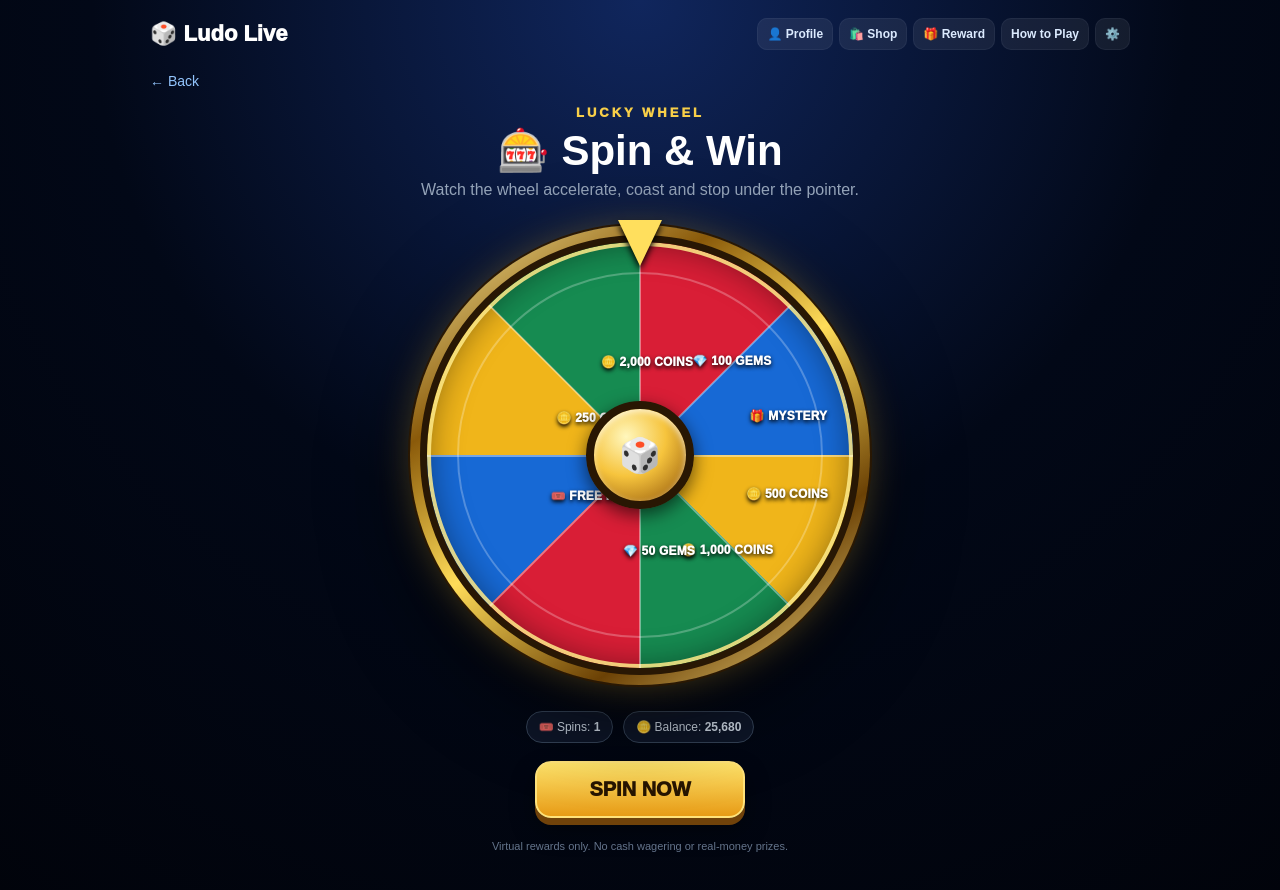
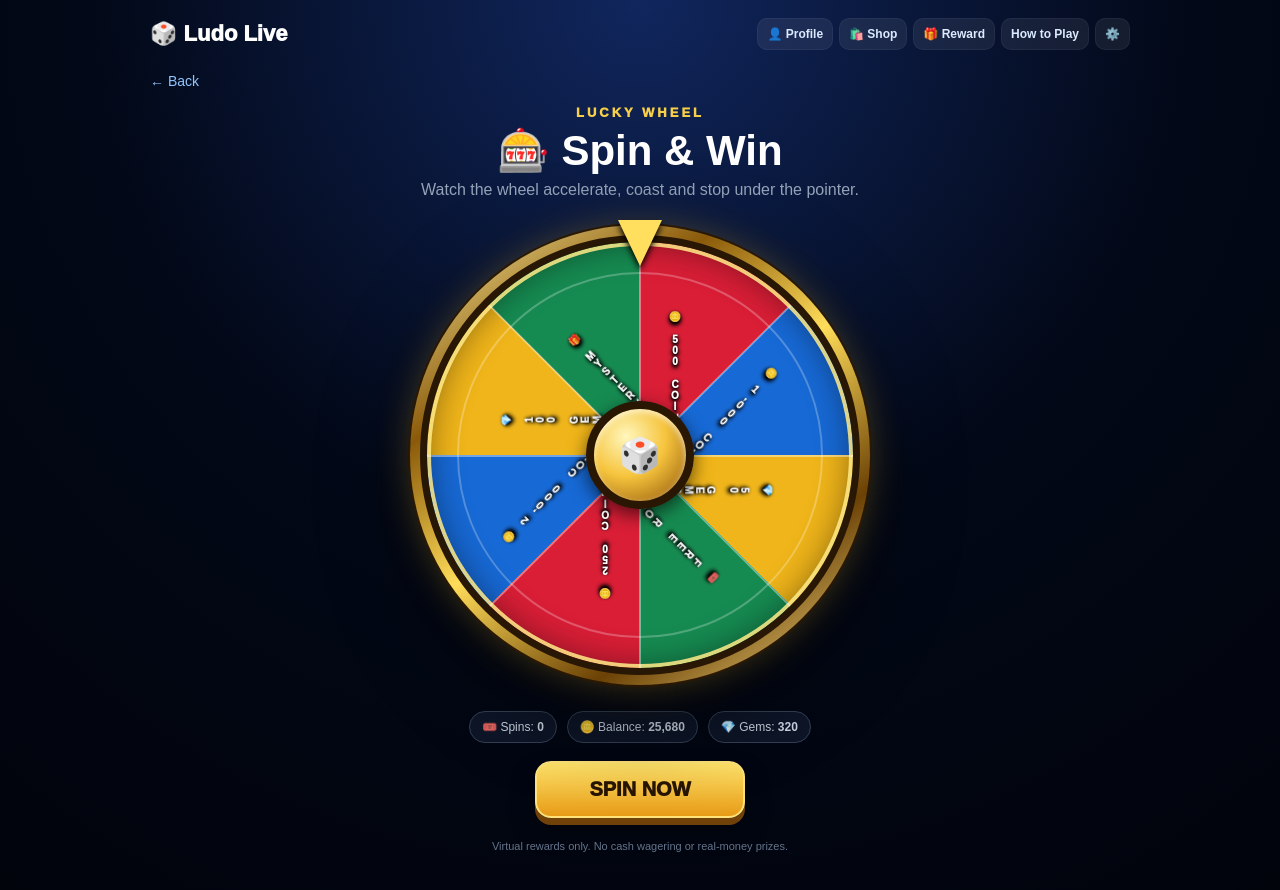
Before and after one commit to MrDan001/ludo-live, a Next.js app: page /spin in a window 1280 px wide. Shown: the top 890 px of the page. Built offline with nearby package versions, Linux system fonts and the light colour scheme.

Commit message:
fix: improve spin wheel labels and persist earned rewards

```diff
--- a/app/spin/page.tsx
+++ b/app/spin/page.tsx
@@ -2,37 +2,48 @@
 import { useEffect, useRef, useState } from "react";
 import AppFrame from "../_components/AppFrame";
 
-const prizes=["500 COINS","1,000 COINS","50 GEMS","FREE ROLL","250 COINS","2,000 COINS","100 GEMS","MYSTERY"];
-const icons=["🪙","🪙","💎","🎟️","🪙","🪙","💎","🎁"];
+type Prize={id:string;label:string;icon:string;kind:"coins"|"gems"|"spins"|"mystery";amount:number};
+const prizes:Prize[]=[
+ {id:"coins500",label:"500 COINS",icon:"🪙",kind:"coins",amount:500},
+ {id:"coins1000",label:"1,000 COINS",icon:"🪙",kind:"coins",amount:1000},
+ {id:"gems50",label:"50 GEMS",icon:"💎",kind:"gems",amount:50},
+ {id:"freeRoll",label:"FREE ROLL",icon:"🎟️",kind:"spins",amount:1},
+ {id:"coins250",label:"250 COINS",icon:"🪙",kind:"coins",amount:250},
+ {id:"coins2000",label:"2,000 COINS",icon:"🪙",kind:"coins",amount:2000},
+ {id:"gems100",label:"100 GEMS",icon:"💎",kind:"gems",amount:100},
+ {id:"mystery",label:"MYSTERY",icon:"🎁",kind:"mystery",amount:1}
+];
 const colors=["#d91e36","#1769d5","#f0b51a","#168b51","#d91e36","#1769d5","#f0b51a","#168b51"];
+type Wallet={coins:number;gems:number;spins:number;mystery:number};
+const defaultWallet:Wallet={coins:25680,gems:320,spins:0,mystery:0};
+function readWallet():Wallet{try{const saved=JSON.parse(localStorage.getItem("ludo-wallet")||"null");if(saved&&typeof saved==="object")return {...defaultWallet,...saved};const legacy=Number(localStorage.getItem("ludo-spin-credits"));return {...defaultWallet,spins:Number.isFinite(legacy)?Math.max(0,legacy):1}}catch{return defaultWallet}}
+function saveWallet(wallet:Wallet){localStorage.setItem("ludo-wallet",JSON.stringify(wallet));localStorage.setItem("ludo-spin-credits",String(wallet.spins));window.dispatchEvent(new Event("ludo-wallet-updated"))}
 function updateStats(patch:Record<string,number>){try{const current=JSON.parse(localStorage.getItem("ludo-stats")||"{}");localStorage.setItem("ludo-stats",JSON.stringify({...current,...patch}));window.dispatchEvent(new Event("ludo-stats-updated"))}catch{}}
 export default function SpinPage(){
- const [spinning,setSpinning]=useState(false);const [rotation,setRotation]=useState(0);const [result,setResult]=useState<string|null>(null);const [credits,setCredits]=useState(1);const rotationRef=useRef(0);const timer=useRef<number|null>(null);
- useEffect(()=>{const saved=localStorage.getItem("ludo-spin-credits");if(saved)setCredits(Math.max(0,Number(saved)||0));return()=>{if(timer.current)window.clearTimeout(timer.current)}},[]);
+ const [spinning,setSpinning]=useState(false);const [rotation,setRotation]=useState(0);const [result,setResult]=useState<Prize|null>(null);const [wallet,setWallet]=useState<Wallet>(defaultWallet);const rotationRef=useRef(0);const timer=useRef<number|null>(null);
+ useEffect(()=>{setWallet(readWallet());return()=>{if(timer.current)window.clearTimeout(timer.current)}},[]);
  const spin=()=>{
-  if(spinning||credits<1)return;
-  const winner=Math.floor(Math.random()*prizes.length);const segment=360/prizes.length;
-  const landing=360-(winner*segment+segment/2);const next=rotationRef.current+360*9+landing;
-  rotationRef.current=next;setResult(null);setCredits(c=>{const n=c-1;localStorage.setItem("ludo-spin-credits",String(n));return n});setSpinning(true);
-  requestAnimationFrame(()=>requestAnimationFrame(()=>setRotation(next)));
-  timer.current=window.setTimeout(()=>{setSpinning(false);setResult(prizes[winner]);updateStats({spinsUsed:(JSON.parse(localStorage.getItem("ludo-stats")||"{}").spinsUsed||0)+1})},6200);
+  if(spinning||wallet.spins<1)return;
+  const winner=Math.floor(Math.random()*prizes.length);const segment=360/prizes.length;const landing=360-(winner*segment+segment/2);const next=rotationRef.current+360*9+landing;
+  rotationRef.current=next;setResult(null);const afterSpin={...wallet,spins:wallet.spins-1};saveWallet(afterSpin);setWallet(afterSpin);setSpinning(true);requestAnimationFrame(()=>requestAnimationFrame(()=>setRotation(next)));
+  timer.current=window.setTimeout(()=>{const prize=prizes[winner];const earned={...afterSpin};earned[prize.kind]+=prize.amount;saveWallet(earned);setWallet(earned);setSpinning(false);setResult(prize);updateStats({spinsUsed:(JSON.parse(localStorage.getItem("ludo-stats")||"{}").spinsUsed||0)+1});},6200);
  };
  return <AppFrame back="/home"><div style={{maxWidth:650,margin:"0 auto",paddingBottom:50,textAlign:"center"}}>
   <div style={{color:"#f8cf48",fontSize:13,fontWeight:950,letterSpacing:3}}>LUCKY WHEEL</div><h1 style={{fontSize:42,margin:"6px 0"}}>🎰 Spin & Win</h1><p style={{color:"#94a3b8",marginTop:0}}>Watch the wheel accelerate, coast and stop under the pointer.</p>
   <div style={{position:"relative",width:"min(88vw,460px)",aspectRatio:"1",margin:"26px auto 26px",filter:"drop-shadow(0 28px 40px rgba(0,0,0,.6))"}}>
-   <div style={{position:"absolute",zIndex:20,left:"50%",top:-5,transform:"translateX(-50%)",width:0,height:0,borderLeft:"22px solid transparent",borderRight:"22px solid transparent",borderTop:"46px solid #ffdf5d",filter:"drop-shadow(0 4px 3px #000)"}}/>
+   <div style={{position:"absolute",zIndex:30,left:"50%",top:-5,transform:"translateX(-50%)",width:0,height:0,borderLeft:"22px solid transparent",borderRight:"22px solid transparent",borderTop:"46px solid #ffdf5d",filter:"drop-shadow(0 4px 3px #000)"}}/>
    <div style={{position:"absolute",inset:0,borderRadius:"50%",padding:10,background:"linear-gradient(145deg,#fff0a1,#8a5a0a 28%,#ffdc59 50%,#6b4105 75%,#ffe58a)",boxShadow:"0 0 0 2px #2a1803,0 0 35px rgba(255,202,59,.25)"}}>
     <div style={{position:"relative",width:"100%",height:"100%",borderRadius:"50%",overflow:"hidden",border:"7px solid #281704",background:`conic-gradient(${colors.map((c,i)=>`${c} ${i*45}deg ${(i+1)*45}deg`).join(",")})`,transform:`rotate(${rotation}deg)`,transition:spinning?"transform 6.1s cubic-bezier(.08,.72,.12,1)":"none",willChange:"transform",boxShadow:"inset 0 0 0 4px rgba(255,236,137,.85),inset 0 0 35px rgba(0,0,0,.45)"}}>
-      {prizes.map((p,i)=><div key={p} style={{position:"absolute",left:"50%",top:"50%",width:"48%",height:2,transform:`rotate(${i*45+22.5}deg)`,transformOrigin:"0 50%",pointerEvents:"none"}}><span style={{display:"block",transform:`translateY(-50%) rotate(${-(i*45+22.5)}deg)`,textAlign:"right",whiteSpace:"nowrap",paddingRight:9,color:"#fff",fontSize:12,fontWeight:950,textShadow:"0 2px 4px #000",letterSpacing:.2}}>{icons[i]} {p}</span></div>)}
-      {Array.from({length:8},(_,i)=><div key={i} style={{position:"absolute",left:"50%",top:"50%",width:"50%",height:2,transform:`rotate(${i*45}deg)`,transformOrigin:"0 50%",background:"rgba(255,255,255,.4)"}}/>)}
+      {prizes.map((p,i)=>{const angle=i*45+22.5;return <div key={p.id} style={{position:"absolute",left:"50%",top:"50%",width:0,height:0,transform:`rotate(${angle}deg)`,transformOrigin:"center"}}><div style={{position:"absolute",left:"-30px",top:"-142px",width:60,height:105,display:"flex",alignItems:"center",justifyContent:"center",transform:"rotate(-22.5deg)",pointerEvents:"none"}}><span style={{writingMode:"vertical-rl",textOrientation:"upright",display:"inline-flex",alignItems:"center",justifyContent:"center",height:98,color:"#fff",fontSize:10,fontWeight:950,lineHeight:1.05,textShadow:"0 2px 4px #000",letterSpacing:.3,whiteSpace:"nowrap",filter:"drop-shadow(0 1px 1px #000)"}}>{p.icon} {p.label}</span></div></div>})}
+      {Array.from({length:8},(_,i)=><div key={i} style={{position:"absolute",left:"50%",top:"50%",width:"50%",height:2,transform:`rotate(${i*45}deg)`,transformOrigin:"0 50%",background:"rgba(255,255,255,.4)",pointerEvents:"none"}}/>)}
       <div style={{position:"absolute",inset:"7%",borderRadius:"50%",border:"2px solid rgba(255,255,255,.25)",pointerEvents:"none"}}/>
       <div style={{position:"absolute",left:"50%",top:"50%",transform:"translate(-50%,-50%)",width:108,height:108,borderRadius:"50%",background:"radial-gradient(circle at 35% 30%,#fff7bd,#f6c43d 45%,#8c4f06 100%)",border:"8px solid #291703",display:"grid",placeItems:"center",boxShadow:"0 6px 18px rgba(0,0,0,.6),inset 0 3px 6px rgba(255,255,255,.7)",fontSize:34}}>🎲</div>
     </div>
    </div>
   </div>
-  <div style={{display:"flex",justifyContent:"center",gap:10,marginBottom:18,flexWrap:"wrap"}}><span style={pill}>🎟️ Spins: <b>{credits}</b></span><span style={pill}>🪙 Balance: <b>25,680</b></span></div>
-  <button onClick={spin} disabled={spinning||credits<1} style={{border:"2px solid #ffe27a",borderRadius:16,padding:"15px 52px",fontSize:20,fontWeight:950,color:"#271500",background:spinning?"linear-gradient(180deg,#a8a8a8,#707070)":"linear-gradient(180deg,#ffe46b,#e79b16)",boxShadow:"0 7px 0 #70420a,0 12px 24px #0006",cursor:spinning?"wait":credits<1?"not-allowed":"pointer"}}>{spinning?"SPINNING…":"SPIN NOW"}</button>
-  {result&&<div style={{marginTop:24,padding:18,borderRadius:18,background:"linear-gradient(135deg,#132e1b,#071c13)",border:"1px solid #35d17c",boxShadow:"0 0 35px rgba(34,197,94,.16)",animation:"prizePop .45s ease-out"}}><div style={{fontSize:12,color:"#86efac",fontWeight:900,letterSpacing:2}}>🎉 YOU WON</div><div style={{fontSize:28,fontWeight:950,marginTop:6}}>{result}</div></div>}
+  <div style={{display:"flex",justifyContent:"center",gap:10,marginBottom:18,flexWrap:"wrap"}}><span style={pill}>🎟️ Spins: <b>{wallet.spins}</b></span><span style={pill}>🪙 Balance: <b>{wallet.coins.toLocaleString()}</b></span><span style={pill}>💎 Gems: <b>{wallet.gems.toLocaleString()}</b></span></div>
+  <button onClick={spin} disabled={spinning||wallet.spins<1} style={{border:"2px solid #ffe27a",borderRadius:16,padding:"15px 52px",fontSize:20,fontWeight:950,color:"#271500",background:spinning?"linear-gradient(180deg,#a8a8a8,#707070)":"linear-gradient(180deg,#ffe46b,#e79b16)",boxShadow:"0 7px 0 #70420a,0 12px 24px #0006",cursor:spinning?"wait":wallet.spins<1?"not-allowed":"pointer"}}>{spinning?"SPINNING…":"SPIN NOW"}</button>
+  {result&&<div style={{marginTop:24,padding:18,borderRadius:18,background:"linear-gradient(135deg,#132e1b,#071c13)",border:"1px solid #35d17c",boxShadow:"0 0 35px rgba(34,197,94,.16)",animation:"prizePop .45s ease-out"}}><div style={{fontSize:12,color:"#86efac",fontWeight:900,letterSpacing:2}}>🎉 YOU WON</div><div style={{fontSize:28,fontWeight:950,marginTop:6}}>{result.icon} {result.label}</div><div style={{marginTop:7,color:"#bbf7d0",fontSize:13}}>Added to your player inventory.</div></div>}
   <p style={{color:"#64748b",fontSize:11,marginTop:22}}>Virtual rewards only. No cash wagering or real-money prizes.</p>
   <style>{`@keyframes prizePop{0%{transform:scale(.85);opacity:0}100%{transform:scale(1);opacity:1}}`}</style>
  </div></AppFrame>
```
